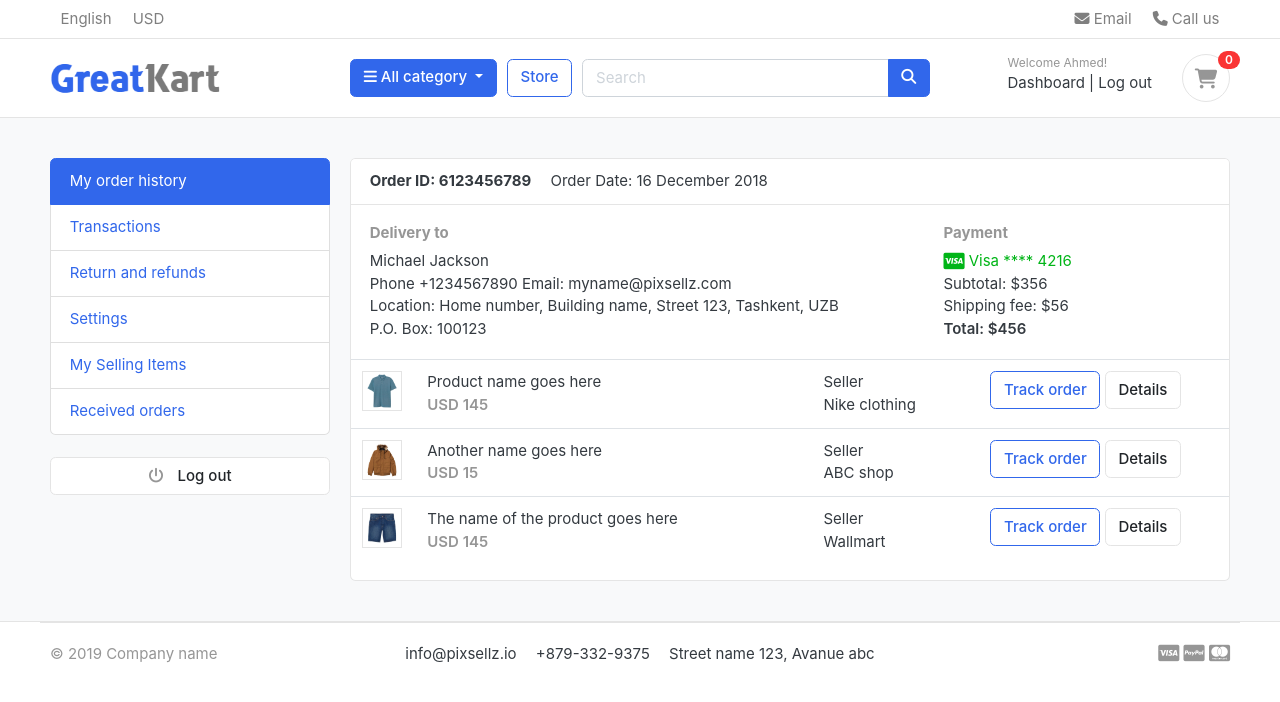
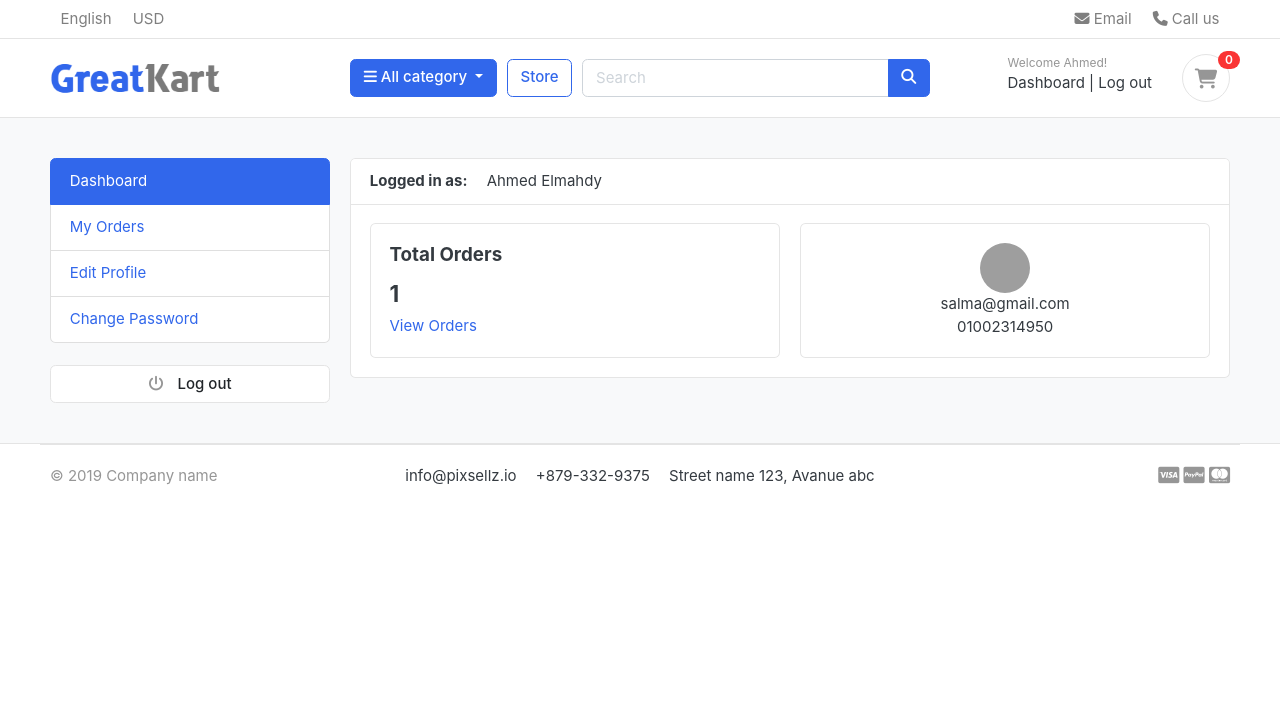
Before and after one commit to SalmaElmahdy/E-commerce, a Django app: page /account/ in a window 1280 px wide. Shown: the top 702 px of the page. Run offline with Django 3.2, Linux system fonts and the light colour scheme; a user stored in the database is signed in; data comes from the database, SQL or seed files in the repository; both versions use the stored data as it was after the commit; some libraries are stand-ins or nearby versions; some web fonts are replaced; grey boxes are pictures that could not be loaded.

Commit message:
add change password and show profile functionality
- add a decorator to check if the confirmed password equals the new password or not
- add that decorator to change password and register functionality
- add design for changing password
- add design for display user data
- add functionality to edit user data
- add default avatar for profile picture

```diff
--- a/accounts/models.py
+++ b/accounts/models.py
@@ -88,3 +88,20 @@ class Account(AbstractBaseUser):
 
     def full_name(self):
         return f'{self.first_name} {self.last_name}'
+
+class UserProfile(models.Model):
+    # did not use fk as if we used it i could have one account has mutible profiles
+    # so we use one to one to be unique
+    user = models.OneToOneField(Account,on_delete=models.CASCADE)
+    address_line_1=models.CharField(blank=True,max_length=100)
+    address_line_2=models.CharField(blank=True,max_length=100)
+    profile_picture=models.ImageField(blank=True,upload_to='userprofile')
+    city=models.CharField(blank=True,max_length=20)
+    state=models.CharField(blank=True,max_length=20)
+    country=models.CharField(blank=True,max_length=20)
+
+    def __str__(self):
+        return self.user.first_name
+
+    def full_adderess(self):
+        return f'{self.address_line_1} {self.address_line_2}'
--- a/accounts/urls.py
+++ b/accounts/urls.py
@@ -11,4 +11,7 @@ urlpatterns = [
     path('forgot_password/',views.forgot_password,name='forgot_password'),
     path('reset_password/<uidb64>/<token>/',views.reset_password,name='reset_password'),
     path('reset_password_page/',views.reset_password_page,name='reset_password_page'),
+    path('my_orders/',views.my_orders,name='my_orders'),
+    path('edit_profile/',views.edit_profile,name='edit_profile'),
+    path('change_password/',views.change_password,name='change_password'),
 ]
--- a/accounts/views.py
+++ b/accounts/views.py
@@ -1,8 +1,10 @@
 from django.http import HttpResponse
-from django.shortcuts import redirect, render
+from django.shortcuts import get_object_or_404, redirect, render
 
-from accounts.forms import RegisterationForm
-from accounts.models import Account
+from accounts.forms import RegisterationForm, UserForm, UserProfileForm
+from accounts.models import Account, UserProfile
+from decorators.decorators import passwords_match_validator
+from order.models import Order
 from django.contrib import messages,auth
 from django.contrib.auth.decorators import login_required
 
@@ -40,12 +42,50 @@ class HandleAcitvationMail(threading.Thread):
         send_email=EmailMessage(mail_subject,message,to=[to_email])
         send_email.send()
 
+@login_required(login_url="login")
+@passwords_match_validator
+def change_password(request):
+    if request.method == "POST":
+        current_password = request.POST['current_password']
+        new_password = request.POST['password']
+        user = Account.objects.get(username__exact=request.user.username)
+        user.set_password(new_password)
+        user.save()
+        messages.success(request,"Password updated successfully.")
+        return redirect('change_password')
+    return render(request,'accounts/change_password.html')
+
+
+
+def edit_profile(request):
+    userProfile=get_object_or_404(UserProfile,user=request.user)
+    if request.method == 'POST':
+        user_form = UserForm(request.POST,instance=request.user)
+        profile_form=UserProfileForm(request.POST,request.FILES,instance=userProfile)
+        if user_form.is_valid() and profile_form.is_valid():
+            user_form.save()
+            profile_form.save()
+            messages.success(request,'Your profile has been updated.')
+            return redirect('edit_profile')
+    else:
+        user_form = UserForm(instance=request.user)
+        profile_form= UserProfileForm(instance=userProfile)
+
+    context={
+        'user_form':user_form,
+        'profile_form':profile_form,
+        'user_profile':userProfile
+    }
+    return render(request,'accounts/edit_profile.html',context)
+
 # Create your views here.
+@passwords_match_validator
 def register(request):
     if request.method =='POST':
         form =RegisterationForm(request.POST)
         if form.is_valid():
             user= _create_user(form)
+            _add_user_profile_data(user)
             # _send_user_activation_mail(request,user)
             HandleAcitvationMail(request,user).start()
             # used threads to improve performance of request
@@ -89,6 +129,14 @@ def login(request):
             messages.error(request,'Invalid Login credentials')
 
     return render(request,'accounts/login.html')
+
+@login_required(login_url="login")
+def my_orders(request):
+    orders=Order.objects.filter(user=request.user,is_ordered=True).order_by('-created_at')
+    context={
+        'orders':orders
+    }
+    return render(request,'accounts/my_order.html',context)
 
 
 def _transfer_cart_items_to_user(request,user):
@@ -152,7 +200,12 @@ def logout(request):
 
 @login_required(login_url = "login")
 def dashboard(request):
-    return render(request,'accounts/dashboard.html')
+    orders= Order.objects.order_by('created_at').filter(user_id=request.user.id,is_ordered=True)
+    order_count=orders.count()
+    context={
+        'order_count':order_count
+    }
+    return render(request,'accounts/dashboard.html',context)
 
 
 def activate(request,uidb64,token):
@@ -191,6 +244,7 @@ def reset_password(request,uidb64,token):
     messages.error(request,'This link has been expired!')
     return redirect('login')
 
+
 def reset_password_page(request):
     if request.method == 'POST':
         password=request.POST['password']
@@ -223,7 +277,11 @@ def _create_user(form):
     user.save()
     return user
 
-
+def _add_user_profile_data(user):
+    profile = UserProfile()
+    profile.user_id = user.id
+    profile.profile_picture = 'default/default-user.jpg'
+    profile.save()
 
 def _get_user(uidb64):
     try:
--- a/templates/accounts/dashboard.html
+++ b/templates/accounts/dashboard.html
@@ -6,86 +6,36 @@
     {% include 'includes/alerts.html' %}
     <div class="container">
         <div class="row">
-        <aside class="col-md-3">
-            <!--   SIDEBAR   -->
-            <ul class="list-group">
-                <a class="list-group-item active" href="#"> My order history </a>
-                <a class="list-group-item" href="#"> Transactions </a>
-                <a class="list-group-item" href="#"> Return and refunds </a>
-                <a class="list-group-item" href="#">Settings </a>
-                <a class="list-group-item" href="#"> My Selling Items </a>
-                <a class="list-group-item" href="#"> Received orders </a>
-            </ul>
-            <br>
-            <a class="btn btn-light btn-block" href="{% url 'logout' %}"> <i class="fa fa-power-off"></i> <span class="text">Log out</span> </a>
-            <!--   SIDEBAR .//END   -->
-        </aside>
+        {% include "includes/dashboard_sidebar.html" %}
         <main class="col-md-9">
             <article class="card">
             <header class="card-header">
-                <strong class="d-inline-block mr-3">Order ID: 6123456789</strong>
-                <span>Order Date: 16 December 2018</span>
+                <strong class="d-inline-block mr-3">Logged in as: </strong>
+                <span>{{user.full_name}}</span>
             </header>
             <div class="card-body">
                 <div class="row">
-                    <div class="col-md-8">
-                        <h6 class="text-muted">Delivery to</h6>
-                        <p>Michael Jackson <br>
-                        Phone +1234567890 Email: myname@pixsellz.com <br>
-                        Location: Home number, Building name, Street 123,  Tashkent, UZB <br>
-                        P.O. Box: 100123
-                         </p>
+                    <div class="col-md-6">
+                        <div class="card">
+                            <div class="card-body">
+                                <h5 class="card-title">Total Orders</h5>
+                                <h4>{{order_count}}</h4>
+                                <a href="">View Orders</a>
+                            </div>
+                        </div>
                     </div>
-                    <div class="col-md-4">
-                        <h6 class="text-muted">Payment</h6>
-                        <span class="text-success">
-                            <i class="fab fa-lg fa-cc-visa"></i>
-                            Visa  **** 4216
-                        </span>
-                        <p>Subtotal: $356 <br>
-                         Shipping fee:  $56 <br>
-                         <span class="b">Total:  $456 </span>
-                        </p>
+                    <div class="col-md-6">
+                        <div class="card" style="text-align:center;">
+                            <div class="card-body">
+                                <img src="https://www.w3schools.com/howto/img_avatar.png" alt="usre profile" class="avatar" width="50" height="50" style="border-radius:50%;">
+                                <p class="mb-0">{{user.email}}</p>
+                                <p>{{user.phone_number}}</p>
+                            </div>
+                        </div>
                     </div>
-                </div> <!-- row.// -->
+                </div>
             </div> <!-- card-body .// -->
-            <div class="table-responsive">
-            <table class="table table-hover">
-                <tr>
-                    <td width="65">
-                        <img src="../images/items/1.jpg" class="img-xs border">
-                    </td>
-                    <td>
-                        <p class="title mb-0">Product name goes here </p>
-                        <var class="price text-muted">USD 145</var>
-                    </td>
-                    <td> Seller <br> Nike clothing </td>
-                    <td width="250"> <a href="#" class="btn btn-outline-primary">Track order</a> <a href="#" class="btn btn-light"> Details </a> </td>
-                </tr>
-                <tr>
-                    <td>
-                        <img src="../images/items/2.jpg" class="img-xs border">
-                    </td>
-                    <td>
-                        <p class="title mb-0">Another name goes here </p>
-                        <var class="price text-muted">USD 15</var>
-                    </td>
-                    <td> Seller <br> ABC shop </td>
-                    <td> <a href="#" class="btn btn-outline-primary">Track order</a> <a href="#" class="btn btn-light"> Details </a> </td>
-                </tr>
-                <tr>
-                    <td>
-                        <img src="../images/items/3.jpg" class="img-xs border">
-                    </td>
-                    <td>
-                        <p class="title mb-0">The name of the product  goes here </p>
-                        <var class="price text-muted">USD 145</var>
-                    </td>
-                    <td> Seller <br> Wallmart </td>
-                    <td> <a href="#" class="btn btn-outline-primary">Track order</a> <a href="#" class="btn btn-light"> Details </a> </td>
-                </tr>
-            </table>
-            </div> <!-- table-responsive .end// -->
+
             </article> <!-- order-group.// -->
         </main>
     </div> <!-- row.// -->
--- /dev/null
+++ b/templates/includes/dashboard_sidebar.html
@@ -0,0 +1,12 @@
+<aside class="col-md-3">
+    <!--   SIDEBAR   -->
+    <ul class="list-group">
+        <a class="list-group-item {% if '/account/' == request.path %} active {% endif %}" href="{% url "dashboard" %}"> Dashboard </a>
+        <a class="list-group-item {% if '/account/my_orders/' == request.path %} active {% endif %}" href="{% url "my_orders" %}"> My Orders </a>
+        <a class="list-group-item {% if '/account/edit_profile/' == request.path %} active {% endif %}" href="{% url "edit_profile" %}"> Edit Profile </a>
+        <a class="list-group-item {% if '/account/change_password/' == request.path %} active {% endif %}" href="{% url "change_password" %}">Change Password </a>
+    </ul>
+    <br>
+    <a class="btn btn-light btn-block" href="{% url 'logout' %}"> <i class="fa fa-power-off"></i> <span class="text">Log out</span> </a>
+    <!--   SIDEBAR .//END   -->
+</aside>
```
Also changed, not shown: accounts/admin.py (+11 -3 lines), accounts/forms.py (+36 -1 lines), decorators/decorators.py (+13 -0 lines), templates/accounts/edit_profile.html (added, +79 -0 lines), db.sqlite3, order/forms.py (line endings or trailing spaces).
